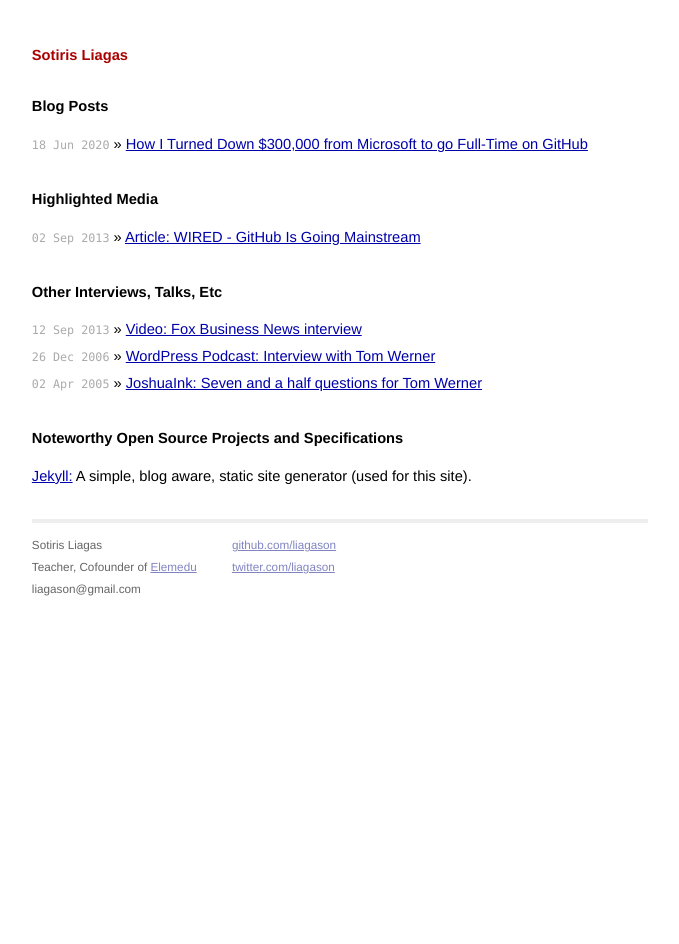
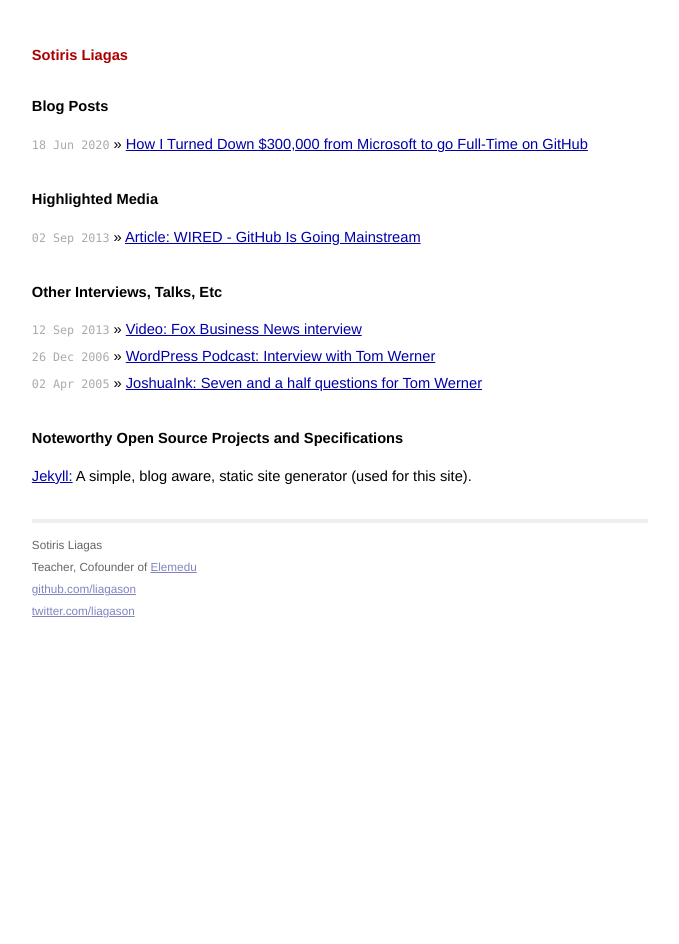
Before and after one commit to liagason/A-Jekyll-Blog, a Jekyll site: the page built from index.html, in a window 1280 px wide. Shown: the whole page, without its empty margins (300-979 px from the left). Built offline with Jekyll 4.4.1, drawn with Linux system fonts in a browser that asks for light colours.

Commit message:
Update default.html

```diff
--- a/_layouts/default.html
+++ b/_layouts/default.html
@@ -32,13 +32,9 @@
           Teacher, Cofounder of
           <a href="https://elemedu.com/">Elemedu</a>
          <br />
-        liagason@gmail.com
-      </p>
-    </div>
-    <div class="contact">
-      <p>
-        <a href="http://github.com/liagason/">github.com/liagason</a><br />
-        <a href="http://twitter.com/liagason/">twitter.com/liagason</a><br />
+          <a href="http://github.com/liagason/">github.com/liagason</a>
+         <br />
+          <a href="http://twitter.com/liagason/">twitter.com/liagason</a>
       </p>
     </div>
 
```
